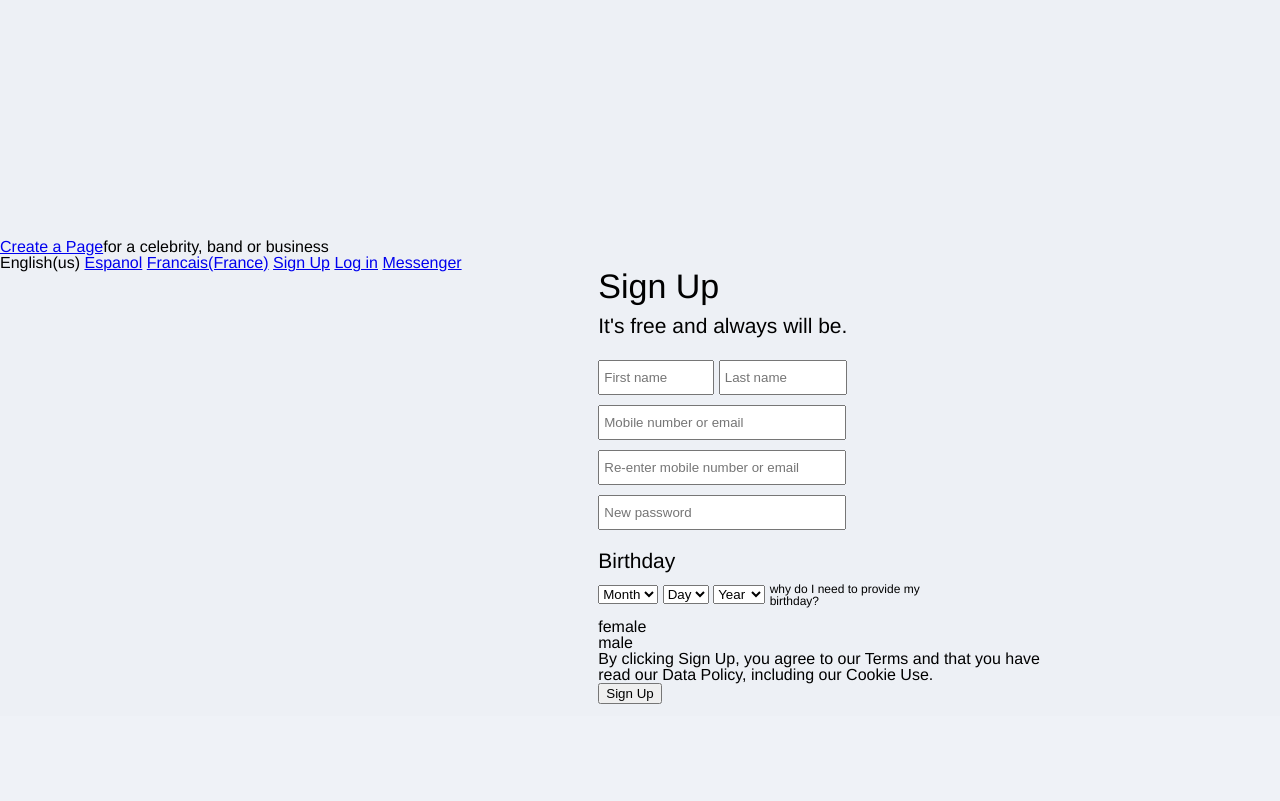
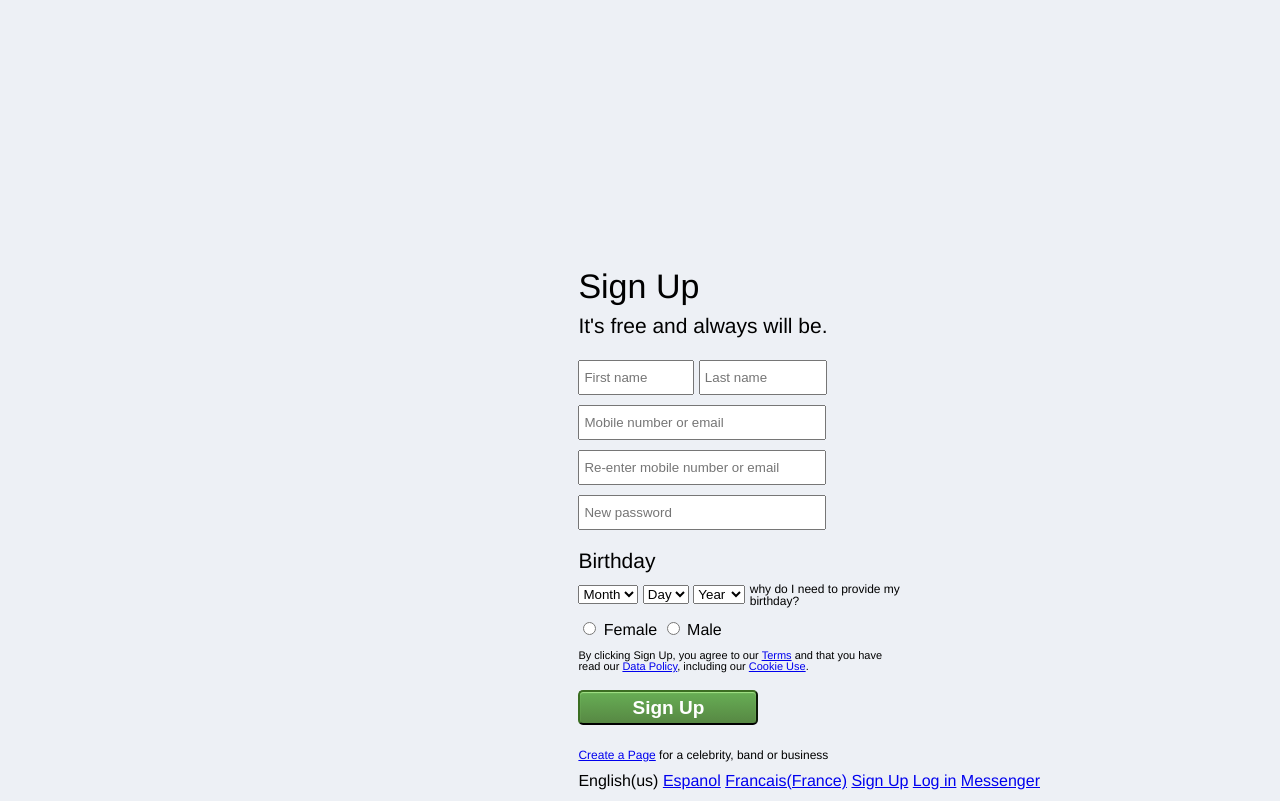
Before and after one commit to vikingeducation/project_prep_facebook_pages, a PHP site: page /homepage.html in a window 1280 px wide. Shown: the part 587-1388 px from the top of the page. Before the commit the page ends 1291 px from the top, so only its background shows below. Run offline with PHP 8.4, Linux system fonts and the light colour scheme.

Commit message:
sex selector, sign up agreement and sign up button

```diff
--- a/homepage.html
+++ b/homepage.html
@@ -180,23 +180,22 @@
 							<h3>why do I need to provide my <br> birthday?</h3>
 						</div>
 					</div>
-
-
-					<form>
-						female
-					</form>
-					<form>
-						male
-					</form>
 				</div>
-				<h3>By clicking Sign Up, you agree to our Terms and that you have <br> read our Data Policy, including our Cookie Use.</h3>
-				<button>
+				<div class="sex">
+					<input type="radio" name="sex" value="female"> Female
+					<input type="radio" name="sex" value="male"> Male
+				</div>
+				<div class="agreeinfo">
+					<h4>By clicking Sign Up, you agree to our <a href="#">Terms</a> and that you have <br> read our <a href="#">Data Policy</a>, including our <a href="#">Cookie Use</a>.</h4>
+				</div>
+				<div class="agreebtn">
+					<button type="submit">
 						Sign Up
 					</button>
 				</div>
-		</div>
+
 			<div class="createpage">
-			<h2><a href="#">Create a Page</a>for a celebrity, band or business</h2>
+				<h2><a href="#">Create a Page</a> for a celebrity, band or business</h2>
 			</div>
 		<div class="footer">
 			English(us)
--- a/styles.css
+++ b/styles.css
@@ -174,3 +174,35 @@
 	font-size: 12px;
 	vertical-align: middle;
 }
+
+.sex {
+	margin-bottom: 12px;
+}
+
+.agreeinfo {
+	font-size: 11px;
+	margin-bottom: 18px;
+}
+
+.agreebtn button{
+	width: 180px;
+	height: 35px;
+	text-align: center;
+	font-size: 19px;
+	font-weight: bold;
+	color: white;
+	background: linear-gradient(#67ae55, #578843);
+	background-color: #69a74e;
+	box-shadow: inset 0 1px 1px #a4e388;
+	border-color: #3b6e22 #3b6e22 #2c5115;
+	border-radius: 5px;
+}
+
+.createpage {
+	margin-top: 24px;
+}
+
+.createpage h2{
+	font-size: 12px;
+	font-weight: 500;
+}
```
Lines whose indentation alone changed are shown as unchanged.
